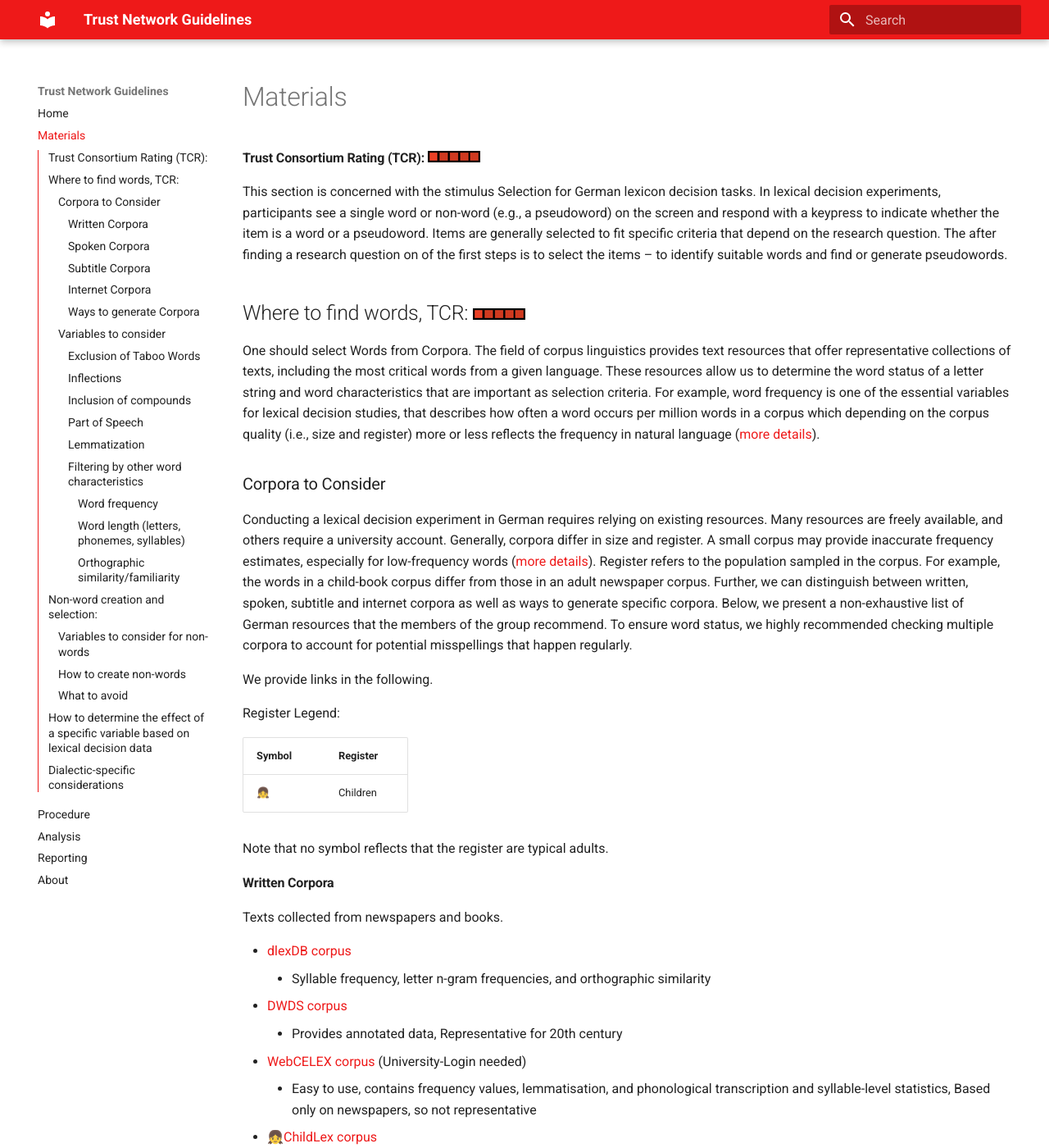
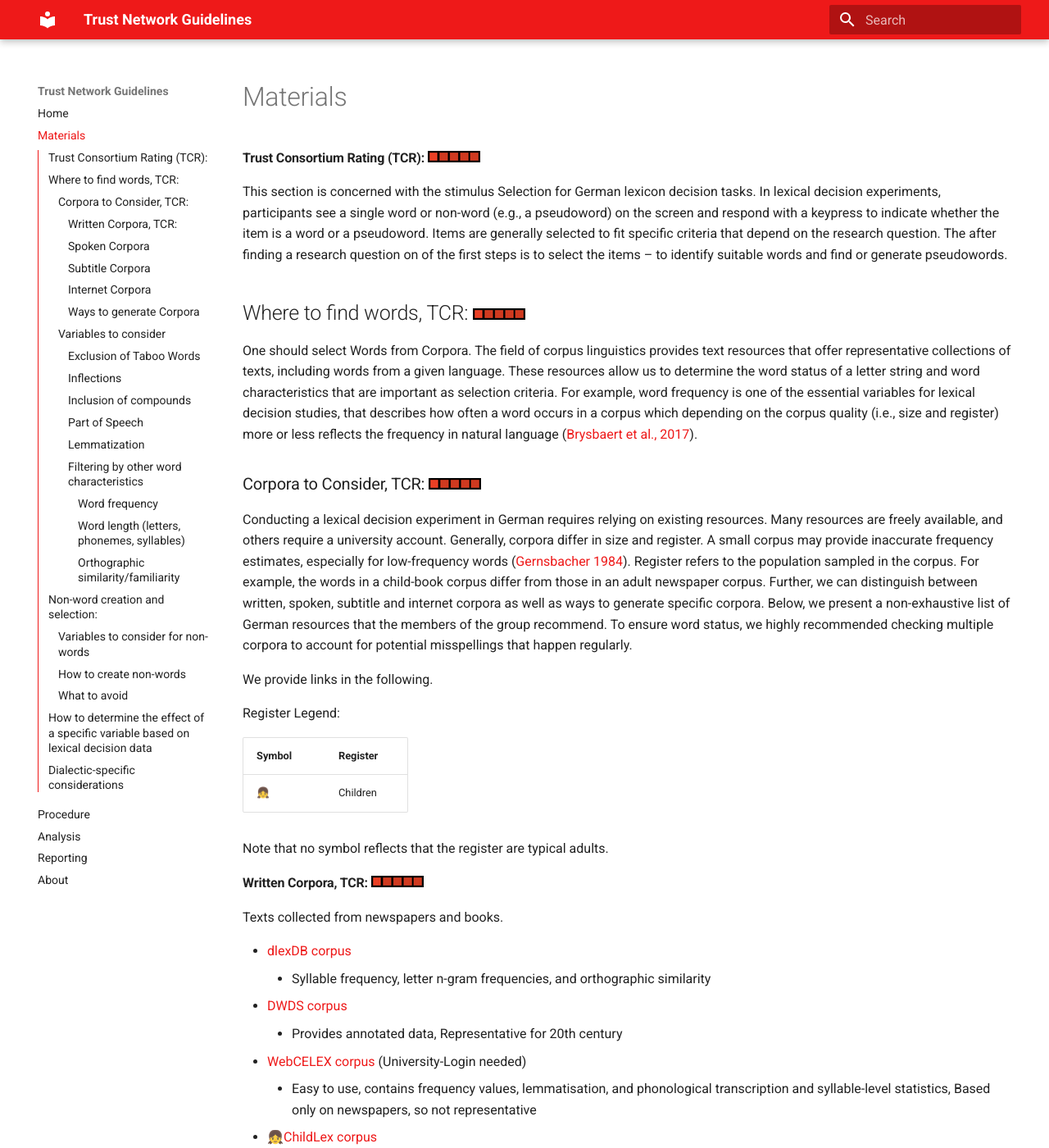
Before and after one commit to cwdeee/trust-network-guidelines, an MkDocs documentation site: the page built from docs/materials.md, in a window 1280 px wide and 1400 px high. Shown: the whole window at 82% size. Built offline with MkDocs 1.6.1 and Material for MkDocs 9.7.7, drawn with Linux system fonts in a browser that asks for light colours.

Commit message:
add survey data

```diff
--- a/docs/materials.md
+++ b/docs/materials.md
@@ -5,11 +5,11 @@ This section is concerned with the stimulus Selection for German lexicon decisio
 
 
 ## Where to find words, TCR: ![Importance Rating 2](images/rating5.png)
-One should select Words from Corpora. The field of corpus linguistics provides text resources that offer representative collections of texts, including the most critical words from a given language. These resources allow us to determine the word status of a letter string and word characteristics that are important as selection criteria. For example, word frequency is one of the essential variables for lexical decision studies, that describes how often a word occurs per million words in a corpus which depending on the corpus quality (i.e., size and register) more or less reflects the frequency in natural language ([more details](https://doi.org/10.1177/0963721417727521)).
+One should select Words from Corpora. The field of corpus linguistics provides text resources that offer representative collections of texts, including words from a given language. These resources allow us to determine the word status of a letter string and word characteristics that are important as selection criteria. For example, word frequency is one of the essential variables for lexical decision studies, that describes how often a word occurs in a corpus which depending on the corpus quality (i.e., size and register) more or less reflects the frequency in natural language ([Brysbaert et al., 2017](https://doi.org/10.1177/0963721417727521)).
 
 
-### Corpora to Consider
-Conducting a lexical decision experiment in German requires relying on existing resources. Many resources are freely available, and others require a university account. Generally, corpora differ in size and register. A small corpus may provide inaccurate frequency estimates, especially for low-frequency words ([more details](https://doi.org/10.1037/0096-3445.113.2.256)). Register refers to the population sampled in the corpus. For example, the words in a child-book corpus differ from those in an adult newspaper corpus. Further, we can distinguish between written, spoken, subtitle and internet corpora as well as ways to generate specific corpora. Below, we present a non-exhaustive list of German resources that the members of the group recommend. To ensure word status, we highly recommended checking multiple corpora to account for potential misspellings that happen regularly.
+### Corpora to Consider, TCR: ![Importance Rating 2](images/rating5.png)
+Conducting a lexical decision experiment in German requires relying on existing resources. Many resources are freely available, and others require a university account. Generally, corpora differ in size and register. A small corpus may provide inaccurate frequency estimates, especially for low-frequency words ([Gernsbacher 1984](https://doi.org/10.1037/0096-3445.113.2.256)). Register refers to the population sampled in the corpus. For example, the words in a child-book corpus differ from those in an adult newspaper corpus. Further, we can distinguish between written, spoken, subtitle and internet corpora as well as ways to generate specific corpora. Below, we present a non-exhaustive list of German resources that the members of the group recommend. To ensure word status, we highly recommended checking multiple corpora to account for potential misspellings that happen regularly.
 
 
 We provide links in the following.
@@ -22,7 +22,7 @@ Register Legend:
 
 Note that no symbol reflects that the register are typical adults.
 
-#### Written Corpora
+#### Written Corpora, TCR: ![Importance Rating 2](images/rating5.png)
 Texts collected from newspapers and books.
 
 - [dlexDB corpus](https://doi.org/10.5281/zenodo.15097663)
```
